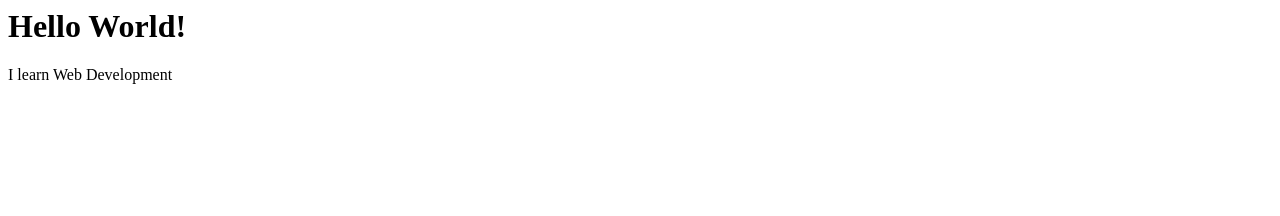
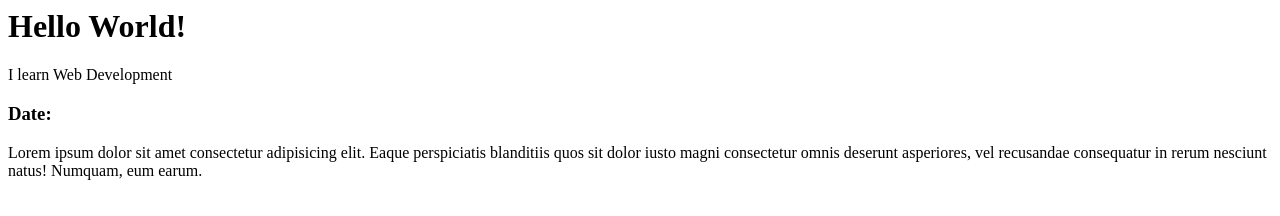
Before and after one commit to keerthanar28093-w/Git1, a plain HTML site: page index.html in a window 1280 px wide. Drawn offline with Linux system fonts and the light colour scheme.

Commit message:
modifie file index.html

```diff
--- a/index.html
+++ b/index.html
@@ -1,2 +1,4 @@
 <h1>Hello World!</h1>
 <p>I learn Web Development</p>
+<h3>Date:</h3>
+<P>Lorem ipsum dolor sit amet consectetur adipisicing elit. Eaque perspiciatis blanditiis quos sit dolor iusto magni consectetur omnis deserunt asperiores, vel recusandae consequatur in rerum nesciunt natus! Numquam, eum earum.</P>
```
